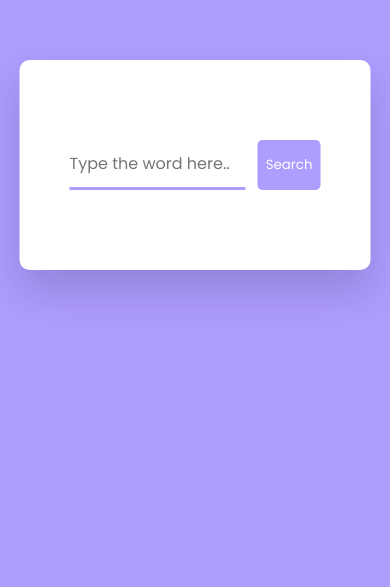
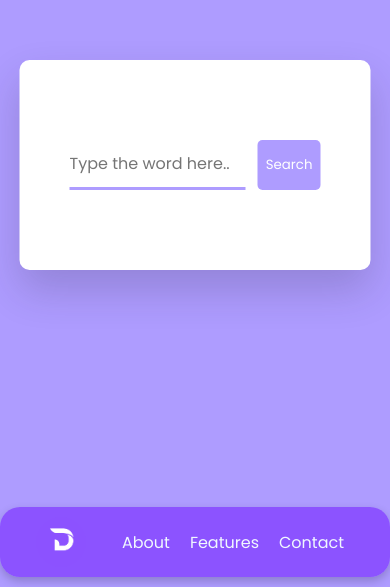
Before and after one commit to SrijanSamridh/Dictionary-WebApp, a plain HTML site: page routers/dictionary.html in a window 390 px wide. Shown: the part 257-844 px from the top of the page. Drawn offline with Linux system fonts and the light colour scheme.

Commit message:
added navbar in dictionary

```diff
--- a/dictionary/style.css
+++ b/dictionary/style.css
@@ -10,6 +10,8 @@
 :root {
   --bg-color: #ae9cff;
   --bg-container: #fff;
+  --text-hover: #333;
+  --secondary-color: #8c52ff;
 }
 body {
   background-color: var(--bg-color);
@@ -97,10 +99,77 @@ body {
   margin-top: 30px;
 }
 
-.word-error{
+.word-error {
   color: #b83333;
   font-style: italic;
   border-left: 5px solid #b83333;
   padding-left: 20px;
   margin-top: 30px;
 }
+
+/* Navigation bar styles */
+.navbar {
+  margin: 10px auto;
+  width: 100%;
+  position: fixed;
+  color: var(--bg-color);
+  z-index: 999;
+}
+
+.navbar-content {
+  display: flex;
+  justify-content: space-between;
+  max-width: 1200px;
+  margin: 0 auto;
+  padding: 10px;
+  border-radius: 20px;
+  box-shadow: 0px 4px 10px rgba(0, 0, 0, 0.2);
+  background-color: var(--bg-container);
+}
+
+.navbar-content ul {
+  display: flex;
+  justify-content: space-between;
+  align-items: center;
+}
+
+.navbar-content li {
+  list-style: none;
+}
+
+.navbar-content a {
+  text-decoration: none;
+  color: var(--bg-color);
+  margin: 0 10px;
+}
+
+.navbar-content a:hover {
+  color: var(--secondary-color);
+}
+
+.navbar #logo {
+  height: 50px;
+  border-radius: 50%;
+}
+
+@media only screen and (max-width: 600px) {
+  .navbar {
+    margin: 10px auto;
+    bottom: 0;
+    left: 0;
+  }
+
+  .navbar-content {
+    background-color: #8c52fffb;
+    border-radius: 20px 20px 20px 20px;
+    justify-content: space-evenly;
+  }
+
+  .navbar-content ul {
+    justify-content: space-evenly;
+  }
+
+  .navbar-content a{
+    color: aliceblue;
+  }
+}
--- a/routers/dictionary.html
+++ b/routers/dictionary.html
@@ -25,7 +25,18 @@
     <title>Dictionary</title>
   </head>
   <body>
-    <!-- <section> -->
+    <nav class="navbar">
+      <div class="navbar-content">
+        <img src="../assets/logo_background.png" alt="" id="logo" class="logo" onclick="location.href='#'" />
+        <ul class="nav-links">
+          <li><a href="#about">About</a></li>
+          <li><a href="#features">Features</a></li>
+          <li><a href="#contact">Contact</a></li>
+        </ul>
+      </div>
+    </nav>
+
+    <section>
       <audio id="sound"></audio>
       <div class="container">
         <div class="search-box">
@@ -34,7 +45,7 @@
         </div>
         <div class="result" id="result"></div>
       </div>
-    <!-- </section> -->
+    </section>
 
     <!-- Script -->
     <script src="../dictionary/script.js"></script>
```
Also changed, not shown: routers/signup.html (+5 -1 lines). Lines whose indentation alone changed are shown as unchanged.
